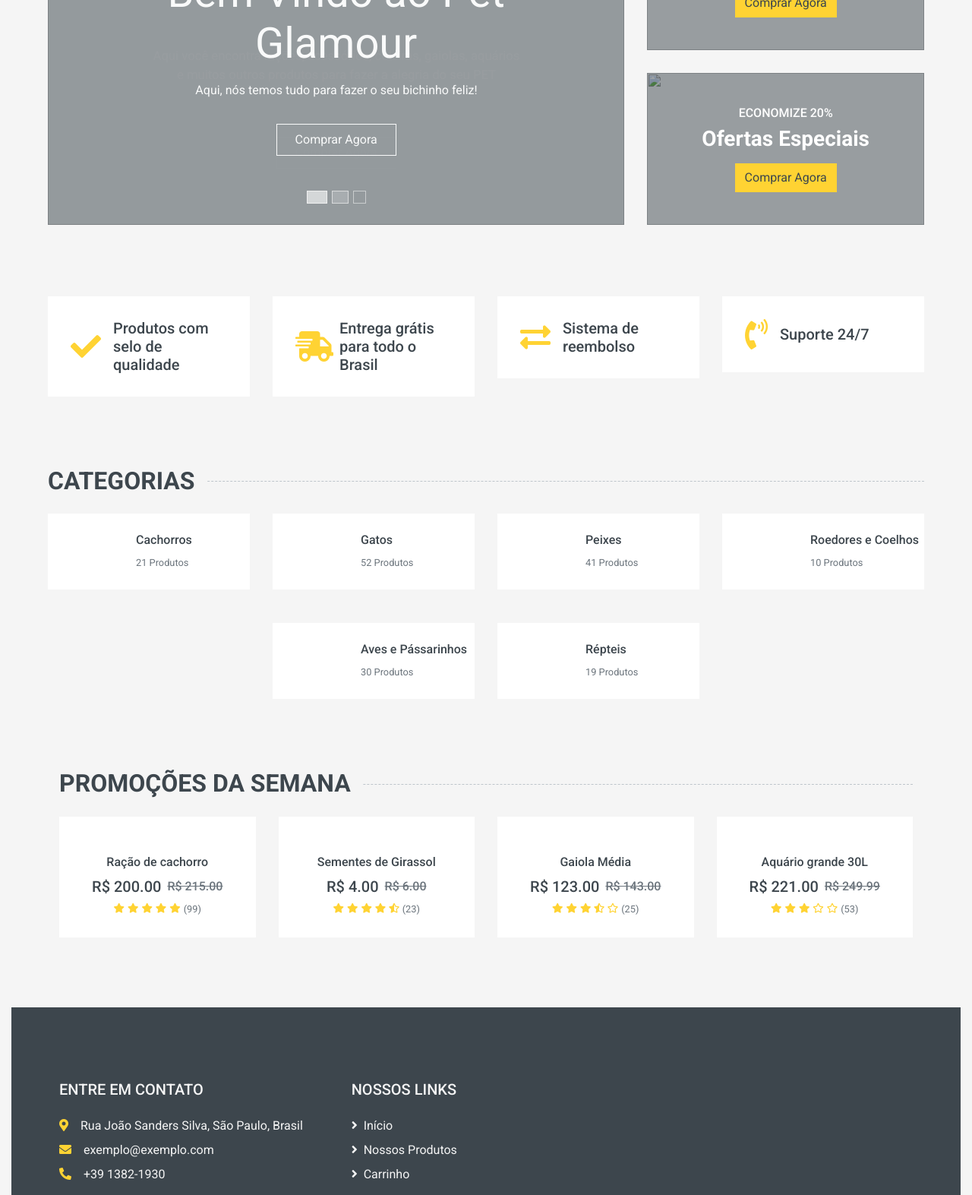
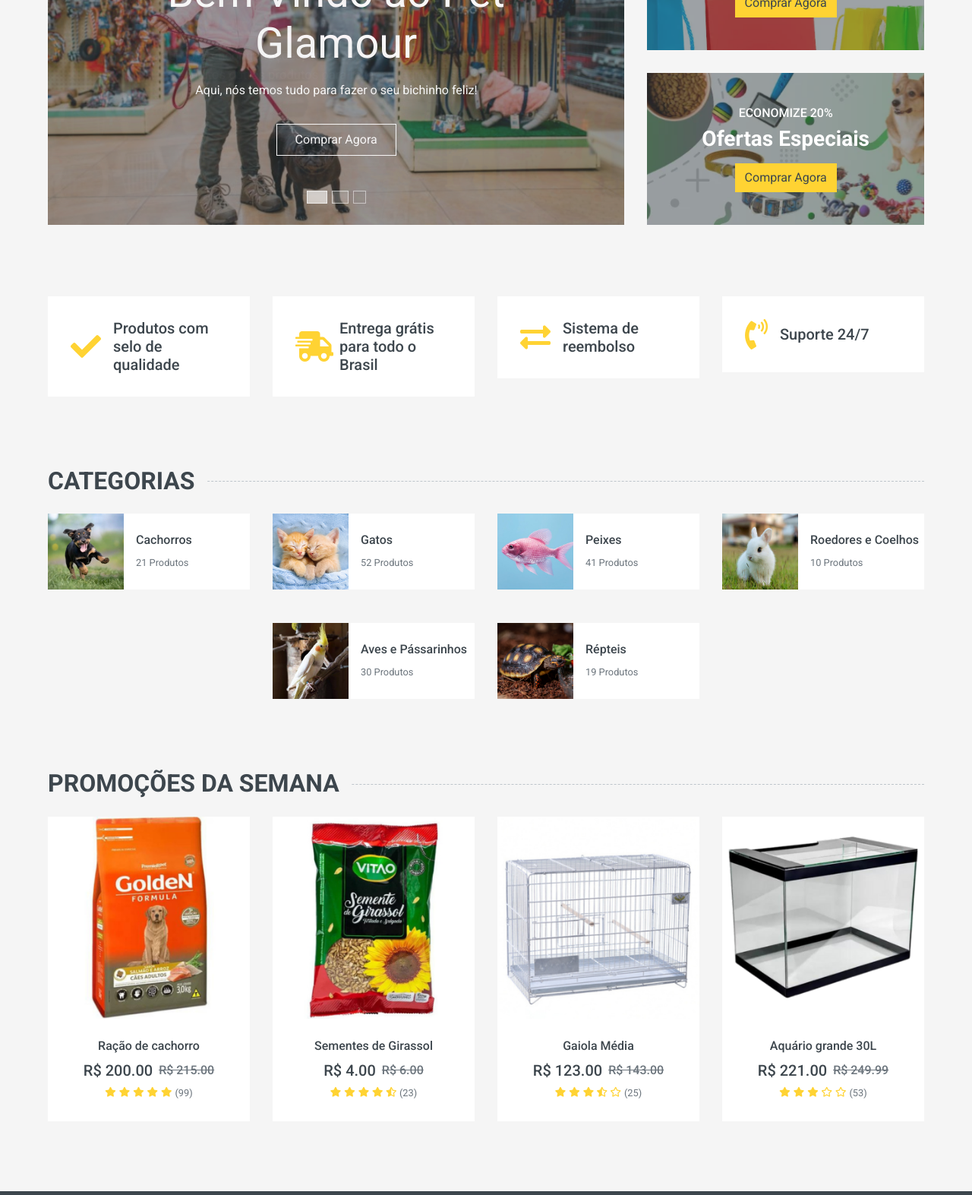
Before and after one commit to MViniciusCoffe/Pet-Glamour, a plain HTML site: page index.html in a window 1280 px wide. Shown: the part 341-1914 px from the top of the page at 76% size. Drawn offline with nearby package versions, Linux system fonts and the light colour scheme.

Commit message:
initial commit

```diff
--- a/carrinho.html
+++ b/carrinho.html
@@ -7,7 +7,7 @@
     <meta content="width=device-width, initial-scale=1.0" name="viewport">
 
     <!-- Favicon -->
-    <link href="img/favicon.ico" rel="icon">
+    <link href="content/imagens/favicon.ico" rel="icon">
 
     <!-- Google Web Fonts -->
     <link rel="preconnect" href="https://fonts.gstatic.com">
@@ -131,7 +131,7 @@
                     </thead>
                     <tbody class="align-middle">
                         <tr>
-                            <td class="align-middle"><img src="img/product-5.jpg" alt="" style="width: 50px;"> Nome do produto</td>
+                            <td class="align-middle"><img src="" alt="" style="width: 50px;"> Nome do produto</td>
                             <td class="align-middle">R$ 0</td>
                             <td class="align-middle">
                                 <div class="input-group quantity mx-auto" style="width: 100px;">
@@ -242,11 +242,11 @@
     <!-- JavaScript -->
     <script src="https://code.jquery.com/jquery-3.4.1.min.js"></script>
     <script src="https://stackpath.bootstrapcdn.com/bootstrap/4.4.1/js/bootstrap.bundle.min.js"></script>
-    <script src="content/bibliotecas_extra/easing/easing.min.js"></script>
-    <script src="content/bibliotecas_extra/owlcarousel/owl.carousel.min.js"></script>
+    <script src="lib/easing/easing.min.js"></script>
+    <script src="lib/owlcarousel/owl.carousel.min.js"></script>
 
     <!-- Template Javascript -->
-    <script src="content/javascript/main.js"></script>
+    <script src="js/main.js"></script>
 </body>
 
 </html>
--- a/index.html
+++ b/index.html
@@ -7,7 +7,7 @@
     <meta content="width=device-width, initial-scale=1.0" name="viewport">
 
     <!-- Favicon -->
-    <link href="img/favicon.ico" rel="icon">
+    <link href="content/imagens/favicon.ico" rel="icon">
 
     <!-- Google Web Fonts -->
     <link rel="preconnect" href="https://fonts.gstatic.com">
@@ -127,7 +127,7 @@
                     </ol>
                     <div class="carousel-inner">
                         <div class="carousel-item position-relative active" style="height: 430px;">
-                            <img class="position-absolute w-100 h-100" src="img/carousel-1.jpg"
+                            <img class="position-absolute w-100 h-100" src="content/imagens/carousel-1.jpg"
                                 style="object-fit: cover;">
                             <div class="carousel-caption d-flex flex-column align-items-center justify-content-center">
                                 <div class="p-3" style="max-width: 700px;">
@@ -141,7 +141,7 @@
                             </div>
                         </div>
                         <div class="carousel-item position-relative" style="height: 430px;">
-                            <img class="position-absolute w-100 h-100" src="img/carousel-2.jpg"
+                            <img class="position-absolute w-100 h-100" src="content/imagens/carousel-2.jpg"
                                 style="object-fit: cover;">
                             <div class="carousel-caption d-flex flex-column align-items-center justify-content-center">
                                 <div class="p-3" style="max-width: 700px;">
@@ -156,7 +156,7 @@
                             </div>
                         </div>
                         <div class="carousel-item position-relative" style="height: 430px;">
-                            <img class="position-absolute w-100 h-100" src="img/carousel-3.jpg"
+                            <img class="position-absolute w-100 h-100" src="content/imagens/carousel-3.jpg"
                                 style="object-fit: cover;">
                             <div class="carousel-caption d-flex flex-column align-items-center justify-content-center">
                                 <div class="p-3" style="max-width: 700px;">
@@ -175,7 +175,7 @@
             </div>
             <div class="col-lg-4">
                 <div class="product-offer mb-30" style="height: 200px;">
-                    <img class="img-fluid" src="img/offer-1.jpg" alt="">
+                    <img class="img-fluid" src="content/imagens/offer-1.jpg" alt="">
                     <div class="offer-text">
                         <h6 class="text-white text-uppercase">Economize 20%</h6>
                         <h3 class="text-white mb-3">Ofertas Especiais</h3>
@@ -183,7 +183,7 @@
                     </div>
                 </div>
                 <div class="product-offer mb-30" style="height: 200px;">
-                    <img class="img-fluid" src="img/offer-2.jpg" alt="">
+                    <img class="img-fluid" src="content/imagens/offer-2.jpg" alt="">
                     <div class="offer-text">
                         <h6 class="text-white text-uppercase">Economize 20%</h6>
                         <h3 class="text-white mb-3">Ofertas Especiais</h3>
@@ -238,7 +238,7 @@
                 <a class="text-decoration-none" href="carrinho.html">
                     <div class="cat-item d-flex align-items-center mb-4">
                         <div class="overflow-hidden" style="width: 100px; height: 100px;">
-                            <img class="img-fluid" src="img/cat-1.jpg" alt="">
+                            <img class="img-fluid" src="content/imagens/cat-1.jpg" alt="">
                         </div>
                         <div class="flex-fill pl-3">
                             <h6>Cachorros</h6>
@@ -251,7 +251,7 @@
                 <a class="text-decoration-none" href="carrinho.html">
                     <div class="cat-item img-zoom d-flex align-items-center mb-4">
                         <div class="overflow-hidden" style="width: 100px; height: 100px;">
-                            <img class="img-fluid" src="img/cat-2.jpg" alt="">
+                            <img class="img-fluid" src="content/imagens/cat-2.jpg" alt="">
                         </div>
                         <div class="flex-fill pl-3">
                             <h6>Gatos</h6>
@@ -264,7 +264,7 @@
                 <a class="text-decoration-none" href="carrinho.html">
                     <div class="cat-item img-zoom d-flex align-items-center mb-4">
                         <div class="overflow-hidden" style="width: 100px; height: 100px;">
-                            <img class="img-fluid" src="img/cat-3.jpg" alt="">
+                            <img class="img-fluid" src="content/imagens/cat-3.jpg" alt="">
                         </div>
                         <div class="flex-fill pl-3">
                             <h6>Peixes</h6>
@@ -277,7 +277,7 @@
                 <a class="text-decoration-none" href="carrinho.html">
                     <div class="cat-item img-zoom d-flex align-items-center mb-4">
                         <div class="overflow-hidden" style="width: 100px; height: 100px;">
-                            <img class="img-fluid" src="img/cat-4.jpg" alt="">
+                            <img class="img-fluid" src="content/imagens/cat-4.jpg" alt="">
                         </div>
                         <div class="flex-fill pl-3">
                             <h6>Roedores e Coelhos</h6>
@@ -292,7 +292,7 @@
                 <a class="text-decoration-none" href="carrinho.html">
                     <div class="cat-item img-zoom d-flex align-items-center mb-4">
                         <div class="overflow-hidden" style="width: 100px; height: 100px;">
-                            <img class="img-fluid" src="img/cat-5.jpg" alt="">
+                            <img class="img-fluid" src="content/imagens/cat-5.jpg" alt="">
                         </div>
                         <div class="flex-fill pl-3">
                             <h6>Aves e Pássarinhos</h6>
@@ -305,7 +305,7 @@
                 <a class="text-decoration-none" href="carrinho.html">
                     <div class="cat-item img-zoom d-flex align-items-center mb-4">
                         <div class="overflow-hidden" style="width: 100px; height: 100px;">
-                            <img class="img-fluid" src="img/cat-6.jpg" alt="">
+                            <img class="img-fluid" src="content/imagens/cat-6.jpg" alt="">
                         </div>
                         <div class="flex-fill pl-3">
                             <h6>Répteis</h6>
@@ -313,6 +313,7 @@
                         </div>
                     </div>
                 </a>
+            </div>
         </div>
     </div>
     <!-- Categorias -->
@@ -326,7 +327,7 @@
             <div class="col-lg-3 col-md-4 col-sm-6 pb-1">
                 <div class="product-item bg-light mb-4">
                     <div class="product-img position-relative overflow-hidden">
-                            <img class="img-fluid w-100" src="img/produto-1.jpg" alt="">
+                        <img class="img-fluid w-100" src="content/imagens/produto-1.jpg" alt="">
                         <div class="product-action">
                             <a class="btn btn-outline-dark btn-square" href="carrinho.html"><i
                                     class="fa fa-shopping-cart"></i></a>
@@ -356,7 +357,7 @@
             <div class="col-lg-3 col-md-4 col-sm-6 pb-1">
                 <div class="product-item bg-light mb-4">
                     <div class="product-img position-relative overflow-hidden">
-                            <img class="img-fluid w-100" src="img/produto-2.jpg" alt="">
+                        <img class="img-fluid w-100" src="content/imagens/produto-2.jpg" alt="">
                         <div class="product-action">
                             <a class="btn btn-outline-dark btn-square" href="carrinho.html"><i
                                     class="fa fa-shopping-cart"></i></a>
@@ -386,7 +387,7 @@
             <div class="col-lg-3 col-md-4 col-sm-6 pb-1">
                 <div class="product-item bg-light mb-4">
                     <div class="product-img position-relative overflow-hidden">
-                            <img class="img-fluid w-100" src="img/produto-3.jpg" alt="">
+                        <img class="img-fluid w-100" src="content/imagens/produto-3.jpg" alt="">
                         <div class="product-action">
                             <a class="btn btn-outline-dark btn-square" href="carrinho.html"><i
                                     class="fa fa-shopping-cart"></i></a>
@@ -415,7 +416,7 @@
             <div class="col-lg-3 col-md-4 col-sm-6 pb-1">
                 <div class="product-item bg-light mb-4">
                     <div class="product-img position-relative overflow-hidden">
-                            <img class="img-fluid w-100" src="img/produto-4.jpg" alt="">
+                        <img class="img-fluid w-100" src="content/imagens/produto-4.jpg" alt="">
                         <div class="product-action">
                             <a class="btn btn-outline-dark btn-square" href="carrinho.html"><i
                                     class="fa fa-shopping-cart"></i></a>
```
Also changed, not shown: finalizar.html (+1 -1 lines), produto-1.html (+5 -5 lines), produtos.html (+9 -9 lines). Lines whose indentation alone changed are shown as unchanged.
